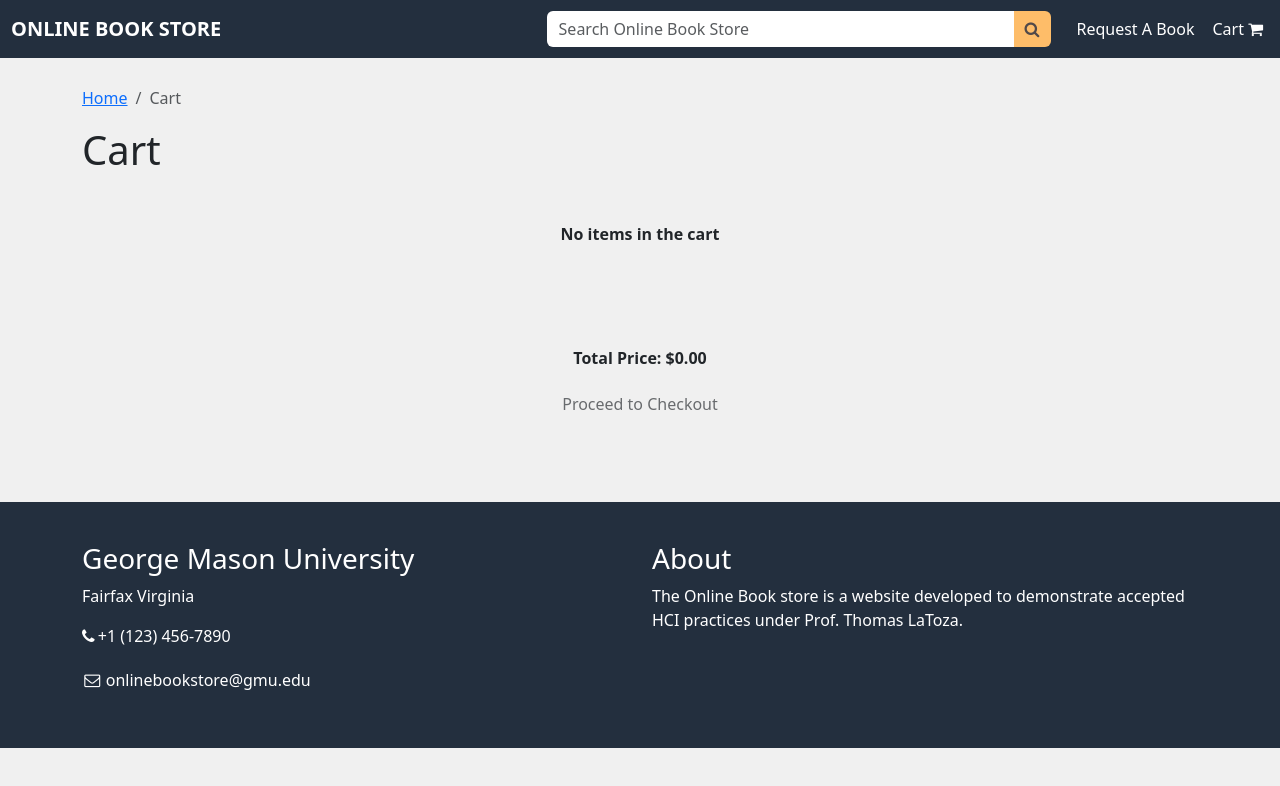
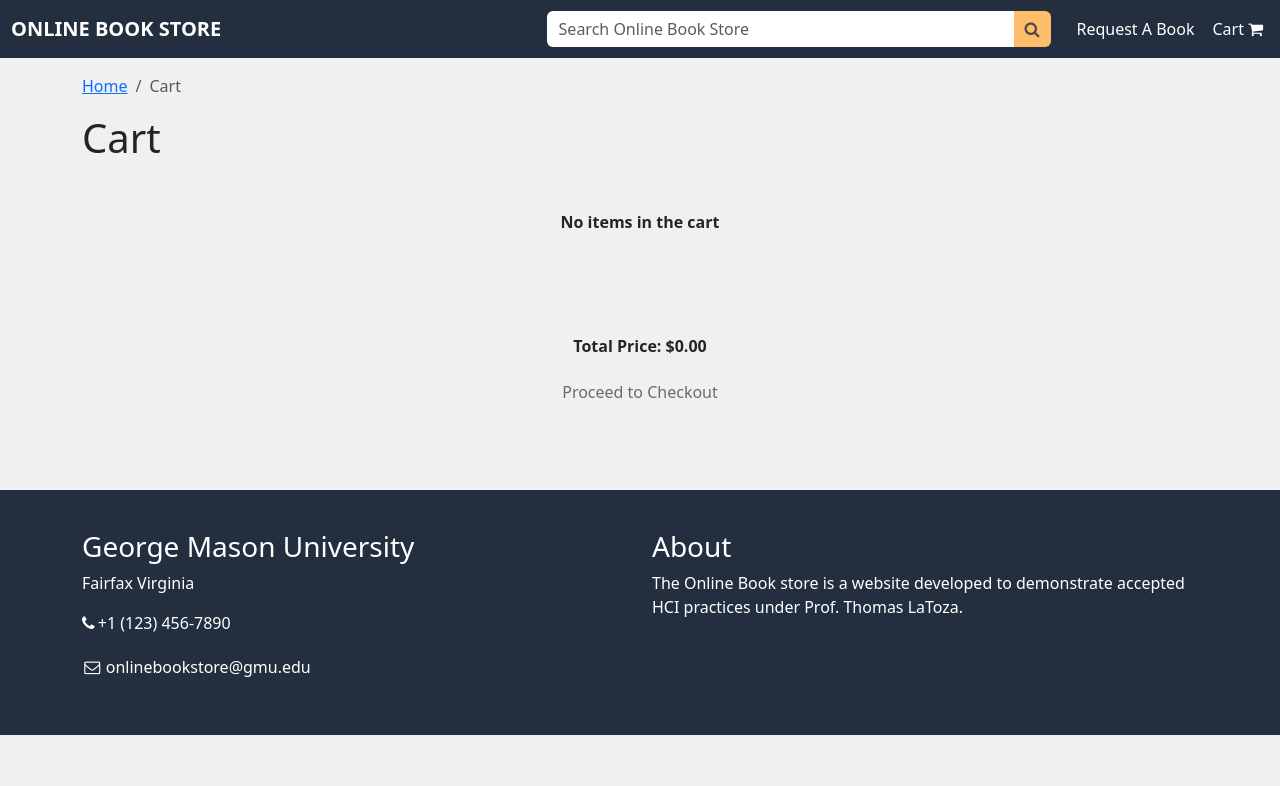
Before and after one commit to swe632/online-book-store-hw7, an Angular app: page /cart in a window 1280 px wide. Shown: the top 786 px of the page. Built offline with nearby package versions, Linux system fonts and the light colour scheme.

Commit message:
Made padding for breadcrumbs consistent

```diff
--- a/src/app/cart/cart.component.css
+++ b/src/app/cart/cart.component.css
@@ -7,7 +7,7 @@
 }
 
 .padding-header {
-  padding-top: 3%;
+  padding-top: 2%;
 }
 
 .clickable-card {
--- a/src/app/product-details/product-details.component.css
+++ b/src/app/product-details/product-details.component.css
@@ -3,7 +3,7 @@
 }
 
 .pad-top{
-    padding-top: 5%;
+    padding-top: 2%;
 }
 
 .rounded-corners {
--- a/src/app/req-book/req-book.component.css
+++ b/src/app/req-book/req-book.component.css
@@ -33,7 +33,6 @@ button {
 
 .heading {
     text-align: center;
-    padding-top: 4%;
     padding-bottom: 2%;
 }
 
```
